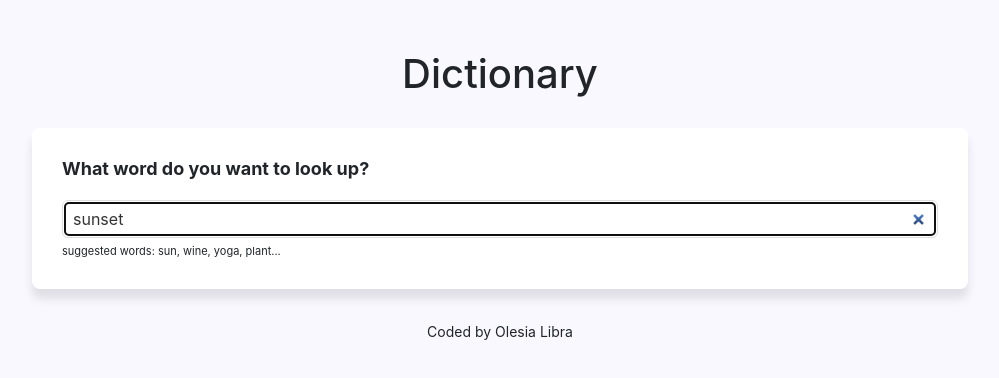
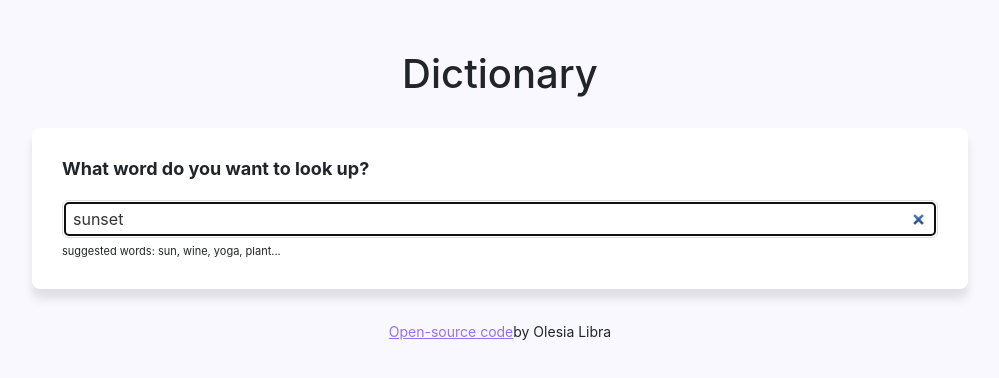
Before and after one commit to Solymar1388/dictionary-project, a React (Create React App) app: page / in a window 1280 px wide. Shown: the top 378 px of the page, without its empty margins (140-1139 px from the left). Built offline with nearby package versions, Linux system fonts and the light colour scheme; no server answers.

Commit message:
Update App.js

```diff
--- a/src/App.js
+++ b/src/App.js
@@ -9,10 +9,15 @@ export default function App() {
           <h1 className="text-center letter-capitalized">Dictionary</h1>
         </header>
         <main>
-          <Dictionary defaultKeyword="sunset"/>
+          <Dictionary defaultKeyword="sunset" />
         </main>
         <footer className="text-center App-footer">
-          <small>Coded by Olesia Libra</small>
+          <small>
+            <a href="https://github.com/Solymar1388/dictionary-project">
+              Open-source сode
+            </a>
+            by Olesia Libra
+          </small>
         </footer>
       </div>
     </div>
```
